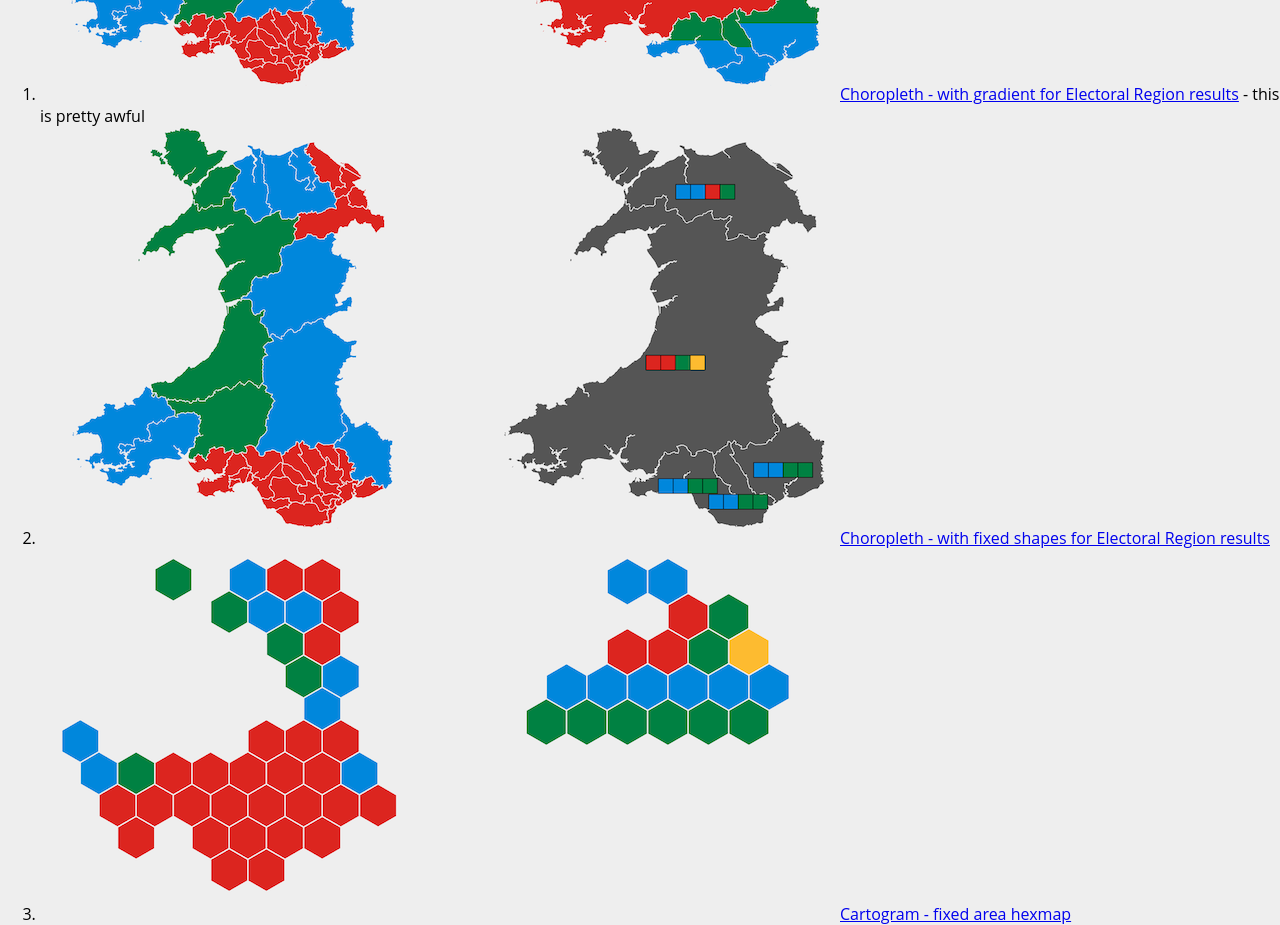
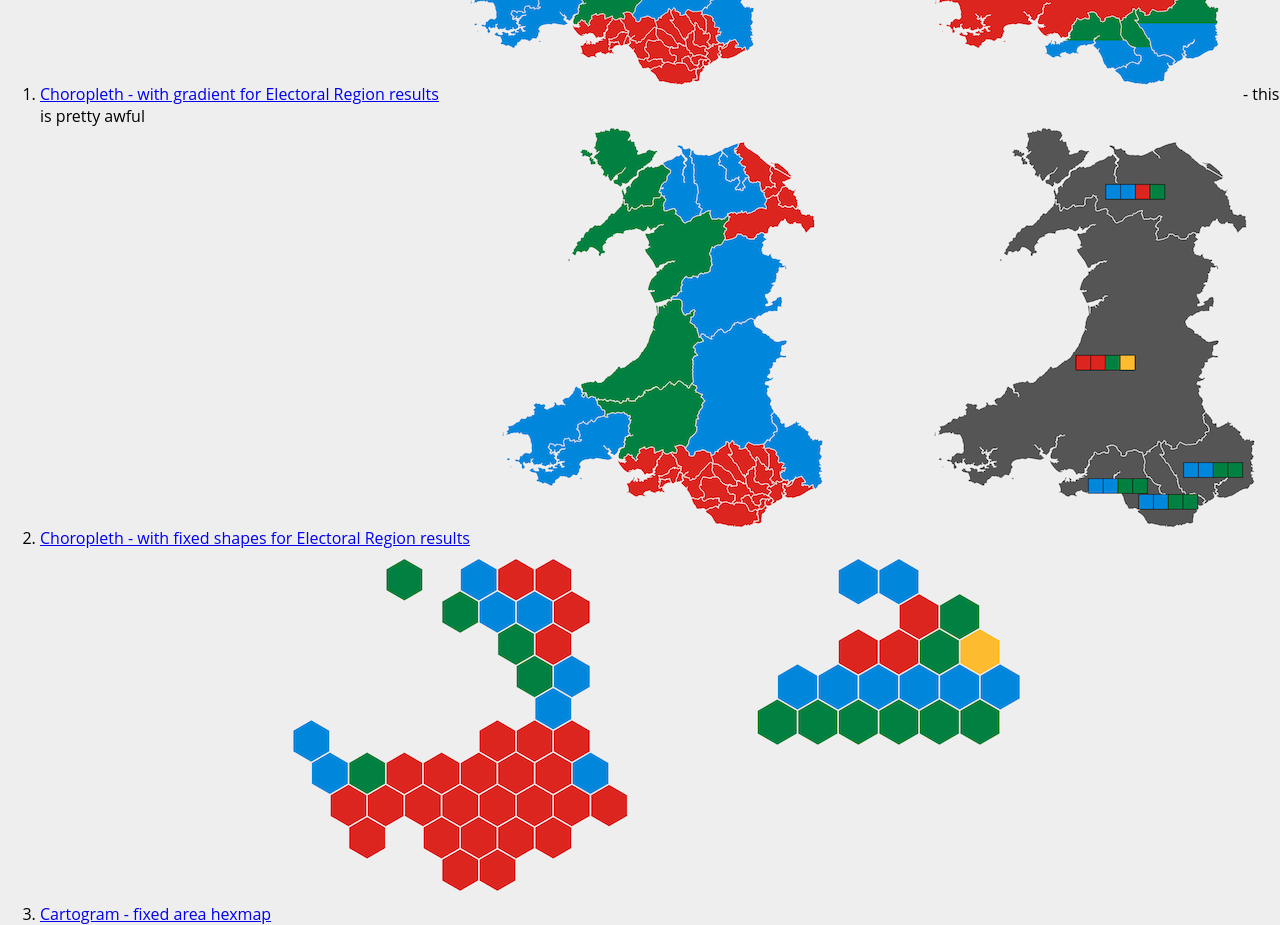
Before and after one commit to martinjc/wales-senedd-2021, a plain HTML site: page index.html in a window 1280 px wide. Shown: the part 400-1325 px from the top of the page. Drawn offline with Linux system fonts and the light colour scheme.

Commit message:
link images

```diff
--- a/index.html
+++ b/index.html
@@ -27,9 +27,9 @@
     <p>These are examples of what *can* be done, not necessarily what *should* be done!</p>
 
     <ol>
-        <li><img src="img/choro-grad.png" alt=""><a href="choro-1.html">Choropleth - with gradient for Electoral Region results</a> - this is pretty awful</li>
-        <li><img src="img/choro-rect.png" alt=""><a href="choro-2.html">Choropleth - with fixed shapes for Electoral Region results</a></li>
-        <li><img src="img/hexmap.png" alt=""><a href="hex.html">Cartogram - fixed area hexmap</a></li>
+        <li><a href="choro-1.html">Choropleth - with gradient for Electoral Region results<img src="img/choro-grad.png" alt=""></a> - this is pretty awful</li>
+        <li><a href="choro-2.html">Choropleth - with fixed shapes for Electoral Region results<img src="img/choro-rect.png" alt=""></a></li>
+        <li><a href="hex.html">Cartogram - fixed area hexmap<img src="img/hexmap.png" alt=""></a></li>
     </ol>
 </body>
 </html>
```
